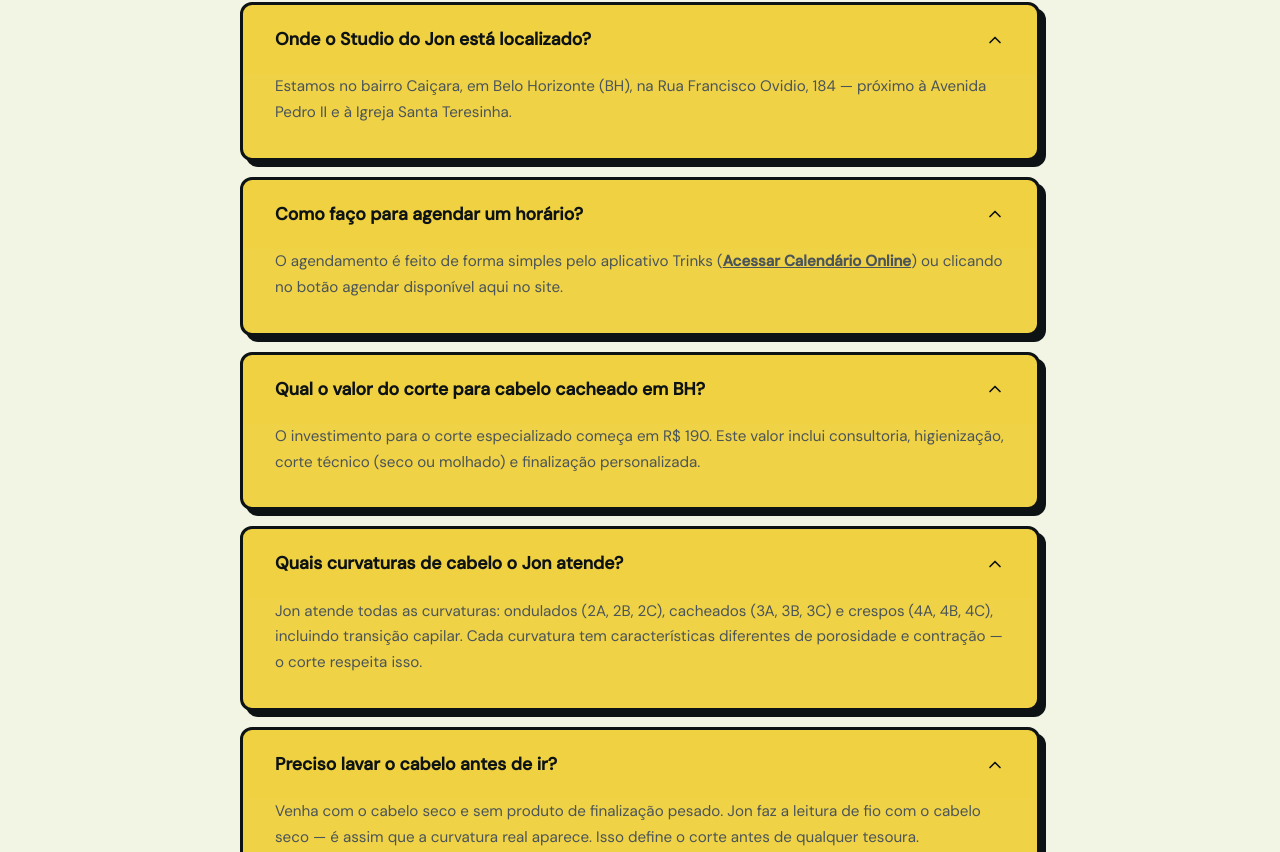
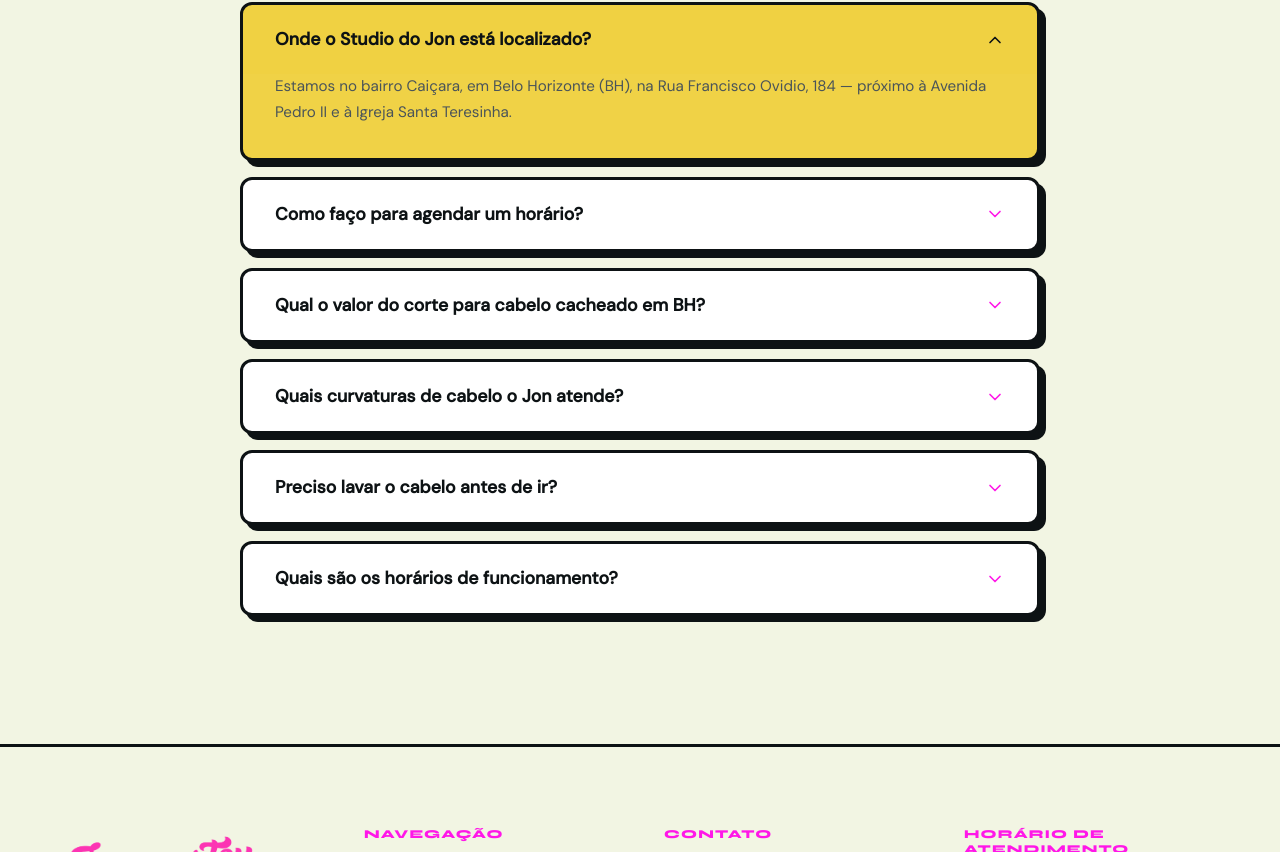
Before and after one commit to jonatanjunior13-max/ojonquecortou, a React (Vite) app: page / in a window 1280 px wide. Shown: the part 4128-4980 px from the top of the page. Built offline with nearby package versions, Linux system fonts and the light colour scheme.

Commit message:
Fix FAQ text visibility conflict with reveal animation

```diff
--- a/src/components/FAQ.css
+++ b/src/components/FAQ.css
@@ -22,7 +22,7 @@
   box-shadow: 8px 8px 0px var(--color-yellow);
 }
 
-.accordion-item.active {
+.accordion-item.is-open {
   border-color: var(--color-dark);
   background: var(--color-yellow);
 }
@@ -50,7 +50,7 @@
   transition: transform 0.3s ease;
 }
 
-.accordion-item.active .accordion-icon {
+.accordion-item.is-open .accordion-icon {
   transform: rotate(180deg);
   color: var(--color-dark);
 }
@@ -62,7 +62,7 @@
   background: rgba(255, 255, 255, 0.02);
 }
 
-.accordion-item.active .accordion-body {
+.accordion-item.is-open .accordion-body {
   max-height: 1000px;
   transition: max-height 1s ease-in;
 }
--- a/src/components/FAQ.jsx
+++ b/src/components/FAQ.jsx
@@ -46,7 +46,7 @@ const FAQ = () => {
             {faqs.map((faq, index) => (
               <div
                 key={index}
-                className={`accordion-item reveal stagger-${index + 1} ${openIndex === index ? 'active' : ''}`}
+                className={`accordion-item reveal stagger-${index + 1} ${openIndex === index ? 'is-open' : ''}`}
                 onClick={() => setOpenIndex(openIndex === index ? -1 : index)}
               >
                 <div className="accordion-header">
```
